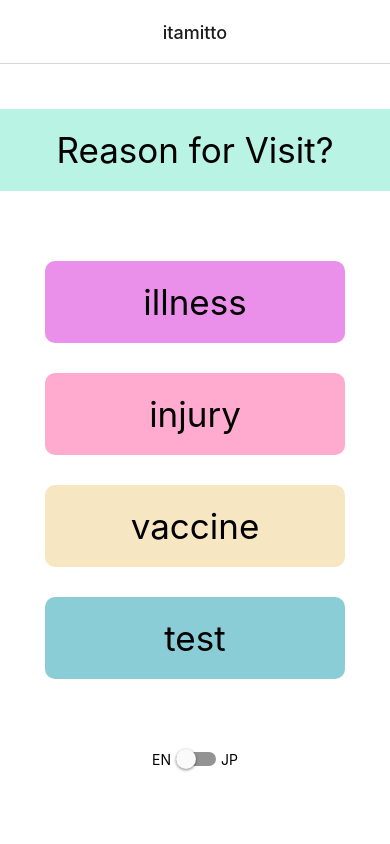
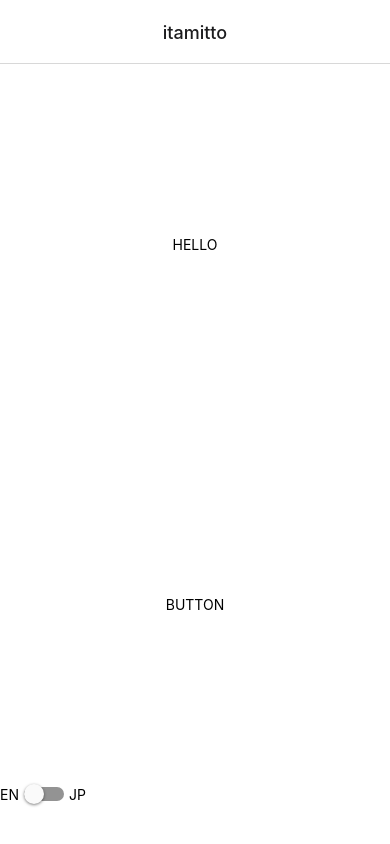
Before and after one commit to MyKamonohashi/itamitto-frontend, a React Native app in the folder client/: screen /FrameOne in a window 390 px wide. Built offline with nearby package versions, Linux system fonts and the light colour scheme.

Commit message:
wip: pass language prop

```diff
--- a/client/src/App.tsx
+++ b/client/src/App.tsx
@@ -2,6 +2,7 @@ import { registerRootComponent } from 'expo';
 import { StatusBar } from 'expo-status-bar';
 import { NavigationContainer } from '@react-navigation/native';
 import { createNativeStackNavigator } from '@react-navigation/native-stack';
+import { useState, useEffect } from 'react';
 import FrameOne from './components/FrameOne'
 import FrameTwo from './components/FrameTwo';
 import FrameThree from './components/FrameThree';
@@ -18,28 +19,48 @@ import FrameFifteen from './components/FrameFifteen';
 import FrameSixteen from './components/FrameSixteen';
 
 import { LanguageType } from './type/type';
+import LanguageToggle from './components/LanguageToggle';
+import en from './localize/en';
+import ja from './localize/ja';
 
 export type StackParams = {
-  FrameOne: {language: LanguageType}
-  FrameTwo: {reason: string, language: LanguageType , isEnabled: boolean}
-  FrameThree: { symptom: string, language: LanguageType ,isEnabled: boolean}
-  FrameFour: { pain_location: string, language: LanguageType, isEnabled: boolean}
-  FrameFive: { pain_description: string, language: LanguageType, isEnabled: boolean}
-  FrameSix: { hurt: string, language: LanguageType, isEnabled: boolean}
-  FrameSeven: { reason: string, language: LanguageType, isEnabled: boolean}
-  FrameEight: { reason: string, language: LanguageType, isEnabled: boolean}
-  FrameNine: { pain_duration?: string, test?: string, vaccine?: string, injury_description?: string, language: LanguageType, isEnabled: boolean}
-  FrameTen: { takingMedications: boolean, currentMedications: string, dosage: string, language: LanguageType, isEnabled: boolean}
-  FrameEleven: { allergies_name: string, language: LanguageType, isEnabled: boolean}
+  FrameOne: { language: LanguageType, isEnabled: boolean }
+  FrameTwo: { reason: string, language: LanguageType , isEnabled: boolean }
+  FrameThree: { symptom: string, language: LanguageType ,isEnabled: boolean }
+  FrameFour: { pain_location: string, language: LanguageType, isEnabled: boolean }
+  FrameFive: { pain_description: string, language: LanguageType, isEnabled: boolean }
+  FrameSix: { hurt: string, language: LanguageType, isEnabled: boolean }
+  FrameSeven: { reason: string, language: LanguageType, isEnabled: boolean }
+  FrameEight: { reason: string, language: LanguageType, isEnabled: boolean }
+  FrameNine: { pain_duration?: string, test?: string, vaccine?: string, injury_description?: string, language: LanguageType, isEnabled: boolean }
+  FrameTen: { takingMedications: boolean, currentMedications: string, dosage: string, language: LanguageType, isEnabled: boolean }
+  FrameEleven: { allergies_name: string, language: LanguageType, isEnabled: boolean }
 
-  FrameFifteen: {reason: string, language: LanguageType, isEnabled: boolean}
-  FrameSixteen: {injury_location: string, language: LanguageType, isEnabled: boolean}
+  FrameFifteen: { reason: string, language: LanguageType, isEnabled: boolean }
+  FrameSixteen: { injury_location: string, language: LanguageType, isEnabled: boolean }
 }
 
 const Stack = createNativeStackNavigator<StackParams>();
 
 export default function App() {
+  const [language, setLanguage] = useState(en);
+  const [isEnabled, setIsEnabled] = useState(false);
+  const toggleSwitch = () => setIsEnabled(previousState => !previousState);
+
+  const handleLanguage = () => {
+    if (!isEnabled) {
+      setLanguage(en);
+    } else {
+      setLanguage(ja);
+    }
+  }
+
+  useEffect(() => {
+    handleLanguage();
+  }, [isEnabled]);
+
   return (
+    <>
       <NavigationContainer>
         <Stack.Navigator
           initialRouteName="FrameOne"
@@ -47,7 +68,7 @@ export default function App() {
             headerTitle: 'itamitto',
             headerTitleAlign: 'center'
           }}>
-      <Stack.Screen name="FrameOne" component={FrameOne}/>
+          <Stack.Screen name="FrameOne" component={FrameOne} initialParams={{language:language, isEnabled:isEnabled}}/>
           <Stack.Screen name="FrameTwo" component={FrameTwo}/>
           <Stack.Screen name="FrameThree" component={FrameThree}/>
           <Stack.Screen name="FrameFour" component={FrameFour}/>
@@ -65,6 +86,8 @@ export default function App() {
         </Stack.Navigator>
         <StatusBar style="auto" />
       </NavigationContainer>
+      <LanguageToggle onValueChange={toggleSwitch} isEnabled={isEnabled}/>
+    </>
   );
 }
 
--- a/client/src/components/FrameOne.tsx
+++ b/client/src/components/FrameOne.tsx
@@ -6,31 +6,40 @@ import LanguageToggle from './LanguageToggle';
 import { useNavigation } from '@react-navigation/native';
 import { NativeStackNavigationProp, NativeStackScreenProps } from '@react-navigation/native-stack';
 import { StackParams } from '../App';
+import { LanguageType } from '../type/type';
 
 type Props = NativeStackScreenProps<StackParams, "FrameOne">
 
-const FrameOne: React.FC<Props> = () => {
-  const navigation = useNavigation<NativeStackNavigationProp<StackParams>>();
+const FrameOne: React.FC<Props> = ({ route, navigation:{ setParams } }) => {
+  // const navigation = useNavigation<NativeStackNavigationProp<StackParams>>();
 
-  const [language, setLanguage] = useState(en);
-  const [isEnabled, setIsEnabled] = useState(false);
-  const toggleSwitch = () => setIsEnabled(previousState => !previousState);
 
-  const handleLanguage = () => {
-    if (!isEnabled) {
-      setLanguage(en);
-    } else {
-      setLanguage(ja);
-    }
-  }
+
+  // const [language, setLanguage] = useState(en);
+  // const [isEnabled, setIsEnabled] = useState(false);
+  // const toggleSwitch = () => setIsEnabled(previousState => !previousState);
+
+  // const handleLanguage = () => {
+  //   if (!isEnabled) {
+  //     setLanguage(en);
+  //   } else {
+  //     setLanguage(ja);
+  //   }
+  // }
+
 
   useEffect(() => {
-    handleLanguage();
-  }, [isEnabled]);
+    console.log("HELLO");
+    console.log('route', route);
+    console.log('language: ', route.params.language);
+    // console.log('navigation', navigation);
+  }, []);
 
   return (
     <View style={styles.container}>
-      <Text style={styles.header}>{language.title.reason}</Text>
+      <Text>HELLO</Text>
+      <Pressable><Text>BUTTON</Text></Pressable>
+      {/* <Text style={styles.header}>{language.title.reason}</Text>
       <View style={styles.buttons}>
         <Pressable  style={styles.buttonOne}
           onPress={() => {
@@ -63,8 +72,7 @@ const FrameOne: React.FC<Props> = () => {
         >
           <Text style={styles.buttonText}>{language.reason.test}</Text>
         </Pressable>
-      </View>
-      <LanguageToggle onValueChange={toggleSwitch} isEnabled={isEnabled}/>
+      </View> */}
     </View>
   );
 }
```
Lines whose indentation alone changed are shown as unchanged.
